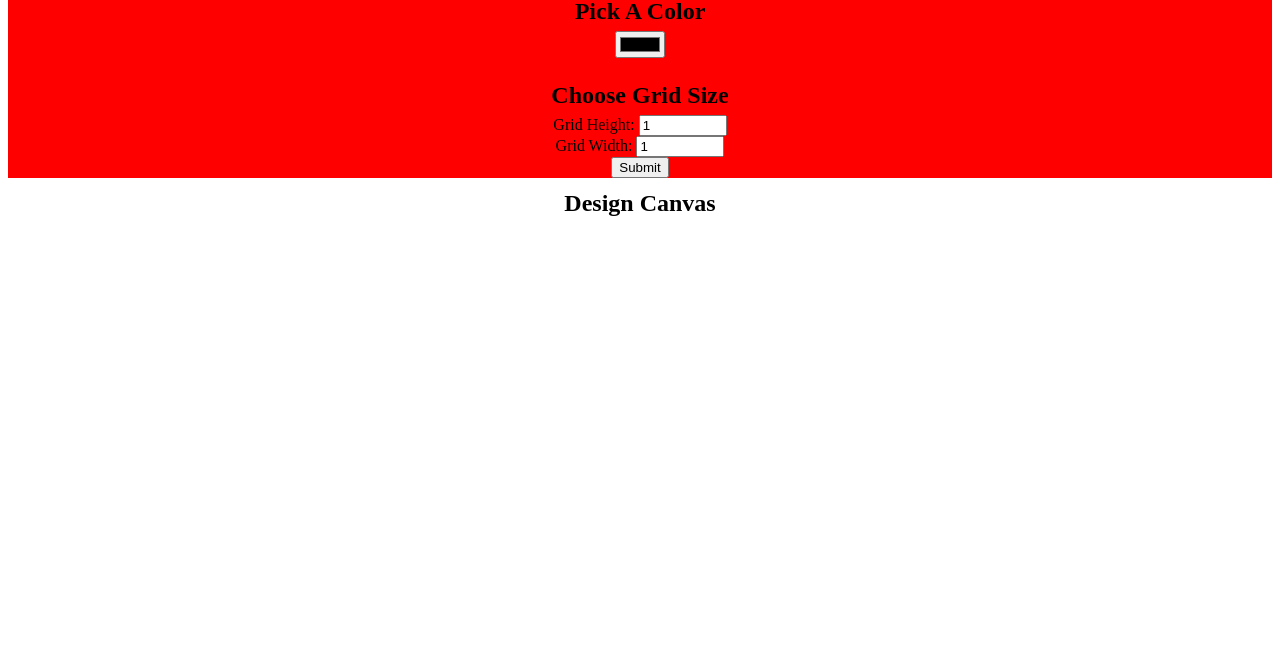
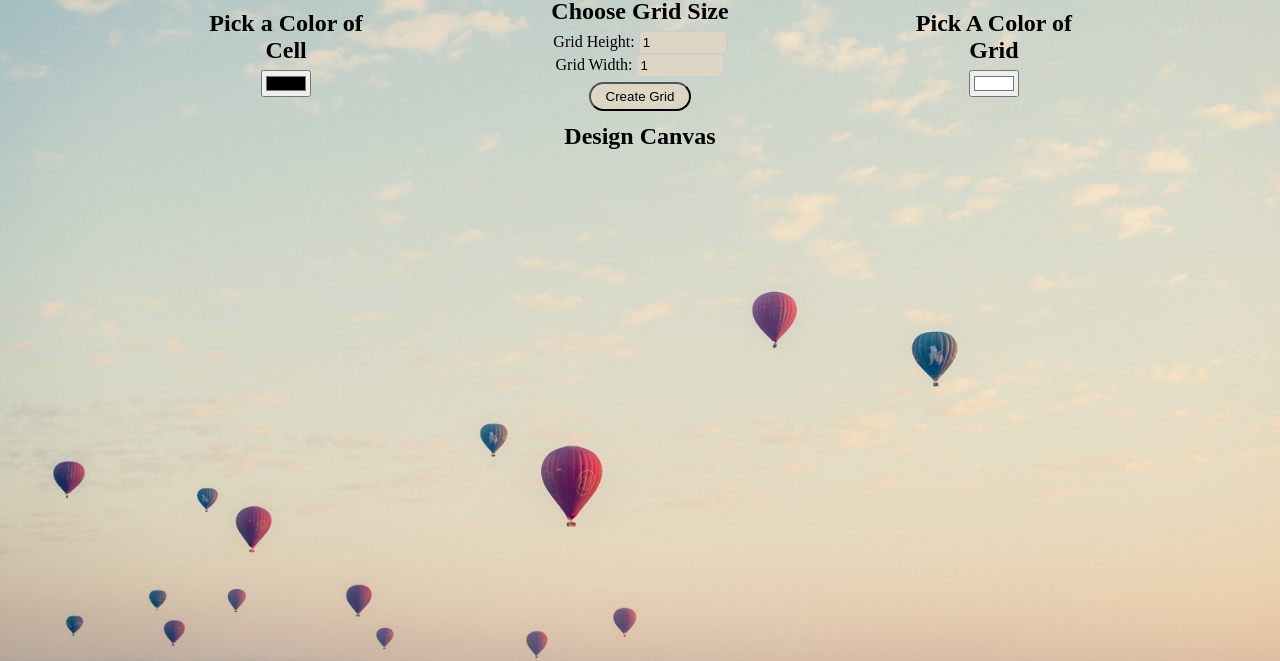
Before and after one commit to Jump1556/google_developer, a plain HTML site: page project-pixel-art-maker/index.html in a window 1280 px wide. Shown: the part 139-800 px from the top of the page. Drawn offline with Linux system fonts and the light colour scheme.

Commit message:
Added functionality and style

```diff
--- a/project-pixel-art-maker/designs.js
+++ b/project-pixel-art-maker/designs.js
@@ -3,12 +3,15 @@
 
 // When size is submitted by the user, call makeGrid()
 
+
 function makeGrid() {
 
-let height = document.getElementById("inputHeight").value;
-let width = document.getElementById("inputWeight").value;
-let color = document.getElementById("colorPicker").value;
-//alert("height: "+ height +" width: "+ width);
+const height = document.getElementById("inputHeight").value;
+const width = document.getElementById("inputWeight").value;
+const color = document.getElementById("colorPicker").value;
+const colorGrid = document.getElementById("colorPickerGrid").value;
+
+
 /*
 var table = document.getElementById("pixelCanvas");
 var row1 = table.insertRow(0);
@@ -20,16 +23,44 @@ var cell2 = row2.insertCell(1);
  cell2.innerHTML = "   ";
 return false*/
 
+
 for( var r=0; r<parseInt(height);r++)
     {
-    const x=document.getElementById('pixelCanvas').insertRow(r);
-    for(var c=0;c<parseInt(width);c++)
+    const x = document.getElementById('pixelCanvas').insertRow(r);
+    for(var c = 0; c < parseInt(width); c++)
     {
-      const y= x.insertCell(c);
-      y.onclick = function() {
-        this.style.backgroundColor = color;
-    }
-    }
-    }
+        const y = x.insertCell(c);
+        //x.onmouseover = function() {
+        //    this.style.backgroundColor = colorGrid;
+        //}
+        y.onclick = function() {
+            this.style.backgroundColor = color;
+            }
+    }}
+
+
+            /*else if(this.style.backgroundColor == color){
+                this.style.backgroundColor = colorGrid;
+            }
+
+            else{
+                console.log("ColourGrid " + this.style.backgroundColor.value);
+                console.log("ColourCell " + color);
+                this.style.backgroundColor = color;
+            }*/
+
+
+document.getElementById("pixelCanvas").style.backgroundColor = colorGrid;
 
 }
+
+/*function clearGrid() {
+alert("hi");
+const colorGrid = document.getElementById("colorPickerGrid").value;
+const canvas = document.getElementById("pixelCanvas")
+console.log(colorGrid)
+document.getElementById("clearGrid").onclick = function() {
+    console.log("hello")
+    canvas.style.backgroundColor = colorGrid;
+}
+} */
--- a/project-pixel-art-maker/index.html
+++ b/project-pixel-art-maker/index.html
@@ -8,23 +8,30 @@
 <body>
     <h1>Pixel Art Maker</h1>
 
-    <div class="backcolor">
-    <h2>Pick A Color</h2>
-    <input type="color" id="colorPicker">
+    <div class="container">
+        <div style="width: 20%; float:left;">
+            <h2>Pick a Color of Cell</h2>
+            <input type="color" id="colorPicker">
+        </div>
+        <div style="width: 20%; float:right;">
+            <h2>Pick A Color of Grid</h2>
+            <input type="color" value="#ffffff" id="colorPickerGrid">
+        </div>
 
-    <h2>Choose Grid Size</h2>
-    <form id="sizePicker" onsubmit="return false">
+        <h2>Choose Grid Size</h2>
+        <form id="sizePicker" onsubmit="return false">
         Grid Height:
         <input type="number" id="inputHeight" name="height" min="1" value="1"> <br>
         Grid Width:
         <input type="number" id="inputWeight" name="width" min="1" value="1"> <br>
-        <input type="submit" onclick="makeGrid()">
-    </form>
+        <input type="submit" value="Create Grid" onclick="makeGrid()">
+        <!--<input type="button" id="clearGrid" value="Clear Grid" onclick="clearGrid()"> -->
+        </form>
+
     </div>
 
     <h2>Design Canvas</h2>
     <table id="pixelCanvas"></table>
-
     <script src="designs.js"></script>
 </body>
 </html>
--- a/project-pixel-art-maker/styles.css
+++ b/project-pixel-art-maker/styles.css
@@ -1,5 +1,13 @@
 body {
     text-align: center;
+    background: url("sven-scheuermeier-178631.jpg");
+    background-repeat: no-repeat;
+    background-size: 100%;
+}
+
+.container {
+    width: 70%;
+    margin: 0 auto;
 }
 
 h1 {
@@ -24,6 +32,7 @@ td {
 
 table {
     border-collapse: collapse;
+    background: white;
     margin: 0 auto;
 }
 
@@ -37,9 +46,18 @@ td {
 
 input[type=number] {
     width: 6em;
+    background:#DED6C5;
+    padding:3px;
+    border:1px solid #ccc;
+    -webkit-border-radius: 5px;
+    border-radius: 5px;
 }
 
-.backcolor {
-    background-color: red;
-    background-size: 50%;
+input[type=submit] {
+    padding:5px 15px;
+    background:#DED6C5;
+    border-width: 1px solid black;
+    cursor:pointer;
+    border-radius: 15px;
+    margin-top: 5px;
 }
```
Also changed, not shown: project-pixel-art-maker/sven-scheuermeier-178631.jpg (added).
